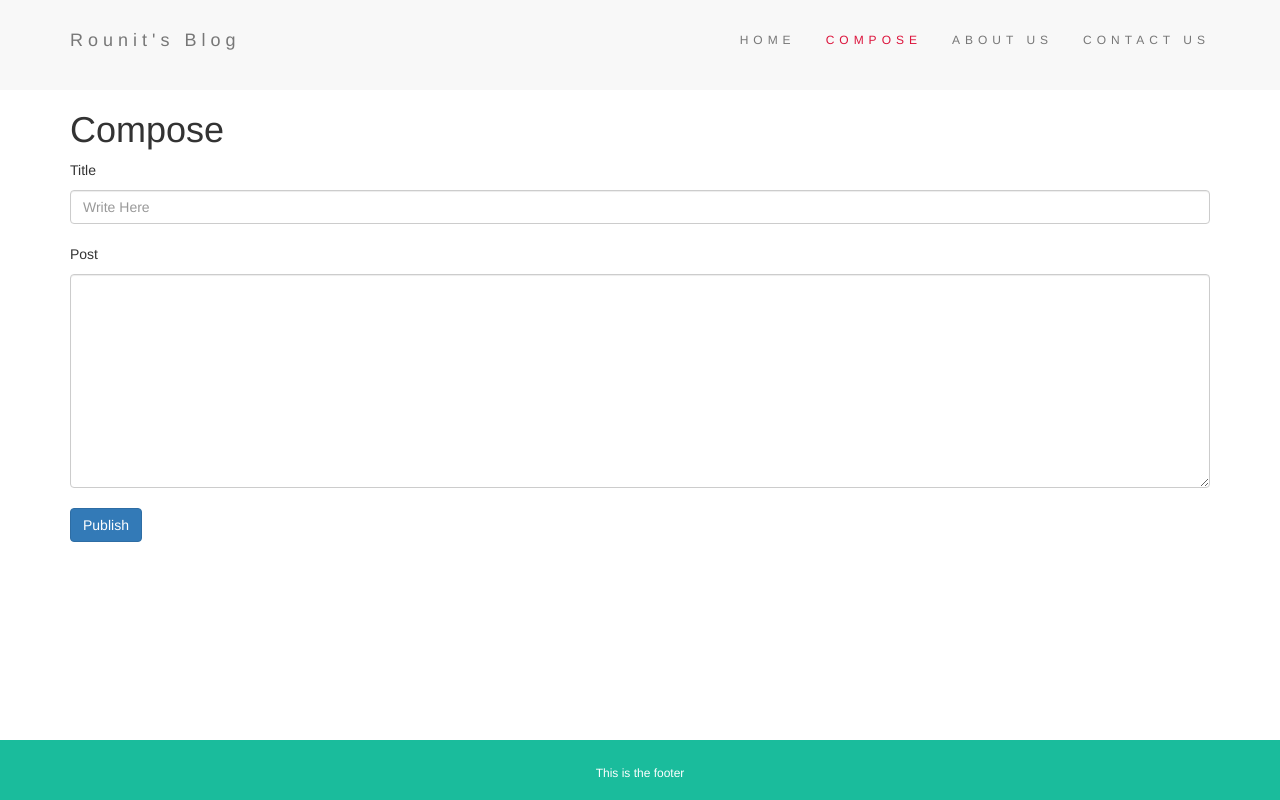
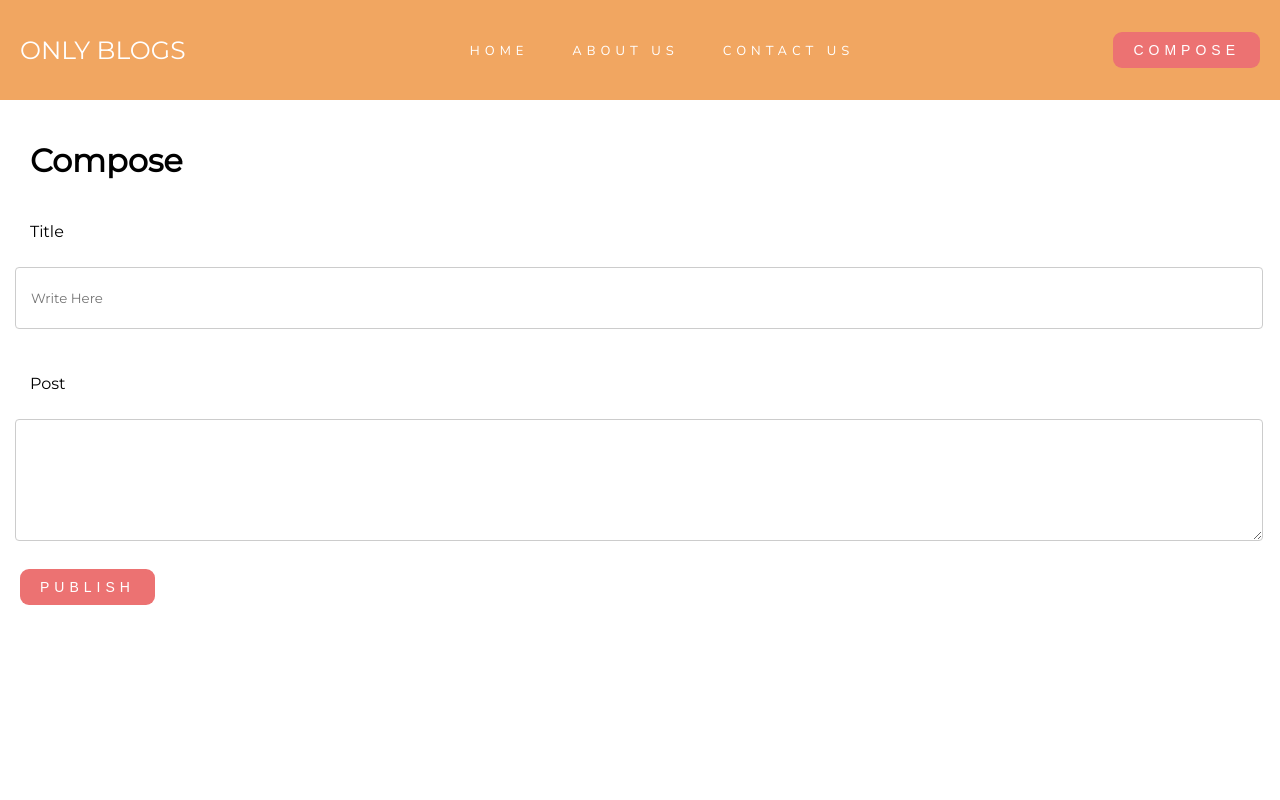
Before and after one commit to Reroar/Blog-Website, a Node server app: page /compose in a window 1280 px wide. Run offline with Node 20, Linux system fonts and the light colour scheme.

Commit message:
Chenges to css

```diff
--- a/app.js
+++ b/app.js
@@ -6,11 +6,11 @@ const ejs = require("ejs");
 const port = process.env.PORT || 5000
 
 const homeStartingContent =
-  "Lacus vel facilisis volutpat est velit egestas dui id ornare. Semper auctor neque vitae tempus quam. Sit amet cursus sit amet dictum sit amet justo. Viverra tellus in hac habitasse. Imperdiet proin fermentum leo vel orci porta. Donec ultrices tincidunt arcu non sodales neque sodales ut. Mattis molestie a iaculis at erat pellentesque adipiscing. Magnis dis parturient montes nascetur ridiculus mus mauris vitae ultricies. Adipiscing elit ut aliquam purus sit amet luctus venenatis lectus. Ultrices vitae auctor eu augue ut lectus arcu bibendum at. Odio euismod lacinia at quis risus sed vulputate odio ut. Cursus mattis molestie a iaculis at erat pellentesque adipiscing.";
+  "Hola!! Welcome to my blog website. Here you can posts your daily thoughts and feelings anonymously and and can be read by anyone who visits this website";
 const aboutContent =
-  "Hac habitasse platea dictumst vestibulum rhoncus est pellentesque. Dictumst vestibulum rhoncus est pellentesque elit ullamcorper. Non diam phasellus vestibulum lorem sed. Platea dictumst quisque sagittis purus sit. Egestas sed sed risus pretium quam vulputate dignissim suspendisse. Mauris in aliquam sem fringilla. Semper risus in hendrerit gravida rutrum quisque non tellus orci. Amet massa vitae tortor condimentum lacinia quis vel eros. Enim ut tellus elementum sagittis vitae. Mauris ultrices eros in cursus turpis massa tincidunt dui.";
+  "I am Rounit Singh, currently pursuing B.tech from Madan Mohan Malaviya University of Technology, and is learning to be a MERN stack developer";
 const contactContent =
-  "Scelerisque eleifend donec pretium vulputate sapien. Rhoncus urna neque viverra justo nec ultrices. Arcu dui vivamus arcu felis bibendum. Consectetur adipiscing elit duis tristique. Risus viverra adipiscing at in tellus integer feugiat. Sapien nec sagittis aliquam malesuada bibendum arcu vitae. Consequat interdum varius sit amet mattis. Iaculis nunc sed augue lacus. Interdum posuere lorem ipsum dolor sit amet consectetur adipiscing elit. Pulvinar elementum integer enim neque. Ultrices gravida dictum fusce ut placerat orci nulla. Mauris in aliquam sem fringilla ut morbi tincidunt. Tortor posuere ac ut consequat semper viverra nam libero.";
+  "You can reach me through my email or contact number";
 
 const app = express();
 
@@ -65,5 +65,5 @@ app.post("/", function(req,res){
 });
 
 app.listen(port, function () {
-  console.log("Server started on port 3000");
+  console.log("Server started on port 5000");
 });
--- /dev/null
+++ b/css/styles.css
@@ -0,0 +1,6 @@
+*{
+    box-sizing: border-box;
+    margin: 0;
+    padding: 0;
+    background-color: #FDEEDC;
+}
--- a/public/css/styles.css
+++ b/public/css/styles.css
@@ -1,19 +1,120 @@
 
-.container-fluid {
-    padding-top: 70px;
-    padding-bottom: 70px;
+
+.navbar-head{
+    font-family: 'Montserrat', sans-serif;
+    padding-left: 20px;
+    font-size: 25px;
+    color: #ffffff;
+
+
 }
-.navbar {
-    padding-top: 15px;
-    padding-bottom: 15px;
-    border: 0;
-    border-radius: 0;
-    margin-bottom: 0;
-    font-size: 12px;
+/* .navbar_list{
+    text-align: right;
+    display: inline-block;
+} */
+
+body{
+    box-sizing: border-box;
+    margin: 0;
+    padding: 0;
+    background-color: #ffffff;
+    overflow-x: hidden;
+}
+
+ li, a, button {
+    /* font-family: 'Franklin Gothic Medium', 'Arial Narrow', Arial, sans-serif; */
+    /* font-weight: 100; */
+    font-size: 13px;
+    color: #ffffff;
+    text-decoration: none;
     letter-spacing: 5px;
+    font-family: 'Nunito', sans-serif;
 }
-.navbar-nav  li a:hover {
-    color: #1abc9c !important;
+
+li{
+
+}
+
+header{
+    display: flex;
+    justify-content: space-between;
+    align-items: center;
+    padding: 0px 0px;
+    background-color: #F1A661;
+}
+
+nav{
+    margin: auto;
+}
+
+ul.navbar_list{
+    margin: 0;
+    padding: 0;
+}
+
+.navbar_list{
+    position: relative;
+    left: 5px;
+}
+
+.navbar_list li{
+    display: inline-block;
+    padding: 0px 20px;
+
+}
+
+.navbar_list li a{
+    transition: all 0.3s ease 0s;
+}
+
+.navbar_list li a:hover{
+    color: black;
+}
+
+.btn {
+    -webkit-border-radius: 21;
+    -moz-border-radius: 21;
+    border-radius: 9px;
+    /* -webkit-box-shadow: 0px 1px 2px #666666; */
+    /* -moz-box-shadow: 0px 1px 2px #666666; */
+    /* box-shadow: 0px 1px 2px #666666; */
+    font-family: Arial;
+    color: #ffffff;
+    font-size: 14px;
+    background: #EC7272;
+    padding: 10px 20px 10px 20px;
+    border: none;
+    text-decoration: none;
+    margin-right: 20px;
+  }
+
+  .btn:hover {
+    background: #FF4A4A;
+    text-decoration: none;
+    cursor: pointer;
+  }
+
+.home, h1, p{
+    padding: 10px 15px;
+    font-family: 'Montserrat', sans-serif;
+}
+
+.compose{
+    /* overflow-y: hidden; */
+    width: 100%;
+    padding: 10px 15px;
+    font-family: 'Montserrat', sans-serif;
+}
+
+.about{
+    padding: 10px 15px;
+    font-family: 'Montserrat', sans-serif;
+}
+
+.contact{
+    padding: 10px 15px;
+    font-family: 'Montserrat', sans-serif;
+
 }
 
   .footer-padding {
@@ -21,19 +122,76 @@
 }
 
 .footer {
-	position: absolute;
+	position: fixed;
+    bottom: 0;
 	text-align: center;
-	bottom: 0;
 	width: 100%;
 	height: 60px;
-	background-color: #1abc9c;
+	background-color:#F1A661;
 }
 
 .footer p {
-	margin-top: 25px;
+	/* margin-top: 25px; */
+    padding: 10px;
 	font-size: 12px;
   color: #fff;
+
 }
+
+.input1{
+    width: 95%;
+    height: 40px;
+    padding: 10px 15px;
+    border: 1px solid #ccc;
+    border-radius: 4px;
+    font-family: 'Montserrat', sans-serif;
+}
+
+.input2{
+    width: 95%;
+    height: 100px;
+    padding: 10px 15px;
+    border: 1px solid #ccc;
+    border-radius: 4px;
+    font-family: 'Montserrat', sans-serif;
+}
+
+#btn2{
+    margin: 5px;
+}
+
+#a2{
+    color: #F1A661;
+}
+
+
+/* p{
+    color: #1abc9c;
+} */
+
+/* .navbar { */
+    ; */
+    /* padding-top: 15px; */
+    /* padding-bottom: 15px;
+    width: 100%;
+    border: 0;
+    border-radius: 0;
+    margin-bottom: 0;
+    font-size: 12px;
+    letter-spacing: 5px;
+    background-color: #E38B29;
+}
+
+.lists{
+    display: block;
+}
+.nav li {
+    display: inline-block;
+}
+.navbar-nav  li a:hover {
+    color: #1abc9c !important;
+}
+
 
 #compose1{
     color: crimson;
--- a/views/about.ejs
+++ b/views/about.ejs
@@ -1,3 +1,5 @@
 <%- include("partials/header") %>
+<div class="about">
 <p><%=p1%></p>
+</div>
 <%- include("partials/footer") %>
--- a/views/compose.ejs
+++ b/views/compose.ejs
@@ -1,17 +1,19 @@
 <%- include("partials/header") %>
+<div class="compose">
 <h1>Compose</h1>
 
 <form action="/" method="post">
-    <div class="mb-3">
+<div>
  <p>Title</p>
-<input class="form-control"  type="text" name="inTitle" placeholder="Write Here">
+<input  type="text" class="input1" name="inTitle" placeholder="Write Here">
 </div><br>
-<div class="mb-3">
+<div >
 <p>Post</p>
-<textarea class="form-control" name="inPost" id="" cols="30" rows="10"></textarea>
+<textarea  class="input2" name="inPost" id="" cols="30" rows="10"></textarea>
 </div>
 <br>
-<button type="submit"  class="btn btn-primary">Publish</button>
+<button class="btn" id="btn2" type="submit" >PUBLISH</button>
 </form>
+</div>
 
-<%- include("partials/footer") %>
+<!-- <%- include("partials/footer") %> -->
--- a/views/contact.ejs
+++ b/views/contact.ejs
@@ -1,3 +1,5 @@
 <%- include("partials/header") %>
+<div class="contact">
 <p><%=p1%></p>
+</div>
 <%- include("partials/footer") %>
--- a/views/home.ejs
+++ b/views/home.ejs
@@ -1,11 +1,13 @@
 <%- include("partials/header") %>
-    <h1>Home</h1>
+<div class="home">
+    <!-- <h1>Home</h1> -->
     <p><%=p1%></p>
+</div>
 
     <%composeOutput.forEach(function(compose){%>
         <h1><%=compose.Title%></h1>
         <p><%=compose.Post.substring(0,50) + "...." %>
-             <a href= "/posts/<%=compose.Title%>">Read More</a> %>
+             <a id="a2" href= "/posts/<%=compose.Title%>">Read More</a> %>
             </p>
     <%})%>
 
--- a/views/partials/footer.ejs
+++ b/views/partials/footer.ejs
@@ -2,7 +2,7 @@
 </div>
 <div class="footer-padding"></div>
   <div class="footer">
-    <p>This is the footer</p>
+    <p>@Rounit Singh</p>
   </div>
 </div>
 </body>
--- a/views/partials/header.ejs
+++ b/views/partials/header.ejs
@@ -5,23 +5,29 @@
   <meta charset="utf-8">
   <title>Rounit's Blogs</title>
   <meta charset="utf-8">
-  <link rel="stylesheet" href="https://maxcdn.bootstrapcdn.com/bootstrap/3.3.7/css/bootstrap.min.css">
+  <!-- CSS only -->
+<!-- <link href="https://cdn.jsdelivr.net/npm/bootstrap@5.2.1/dist/css/bootstrap.min.css" rel="stylesheet" integrity="sha384-iYQeCzEYFbKjA/T2uDLTpkwGzCiq6soy8tYaI1GyVh/UjpbCx/TYkiZhlZB6+fzT" crossorigin="anonymous"> -->
   <link rel="stylesheet" href="/css/styles.css">
+  <link rel="preconnect" href="https://fonts.googleapis.com">
+<link rel="preconnect" href="https://fonts.gstatic.com" crossorigin>
+<link href="https://fonts.googleapis.com/css2?family=Montserrat&display=swap" rel="stylesheet">
+<link rel="preconnect" href="https://fonts.googleapis.com">
+<link rel="preconnect" href="https://fonts.gstatic.com" crossorigin>
+<link href="https://fonts.googleapis.com/css2?family=Nunito&display=swap" rel="stylesheet">
   <!-- <link rel="stylesheet" href="style.css"> -->
-  <nav class="navbar navbar-default">
-    <div class="container">
-      <div class="navbar-header">
-        <p class="navbar-brand">Rounit's Blog</p>
-      </div>
-        <ul class="nav navbar-nav navbar-right">
-          <!-- 6 -->
-          <li id="home"><a href="/">HOME</a></li>
-          <li id="compose"><a id="compose1" href="/compose">COMPOSE</a></li>
-          <li id="about"><a href="/about">ABOUT US</a></li>
-          <li id="contact"><a href="/contact">CONTACT US</a></li>
-        </ul>
-    </div>
-  </nav>
+  </head>
+  <body>
+    <header>
 
-  <body>
-    <div class="container">
+        <p class="navbar-head">ONLY BLOGS</p>
+
+    <nav>
+      <ul class="navbar_list">
+        <!-- 6 -->
+        <li class = "lists" id="home"><a href="/">HOME</a></li>
+        <li class = "lists" id="about"><a href="/about">ABOUT US</a></li>
+        <li class = "lists" id="contact"><a href="/contact">CONTACT US</a></li>
+      </ul>
+    </nav>
+    <a  href="/compose"><button class="btn">COMPOSE</button></a>
+  </header>
```
Also changed, not shown: 2 other files. Lines whose indentation alone changed are shown as unchanged.
